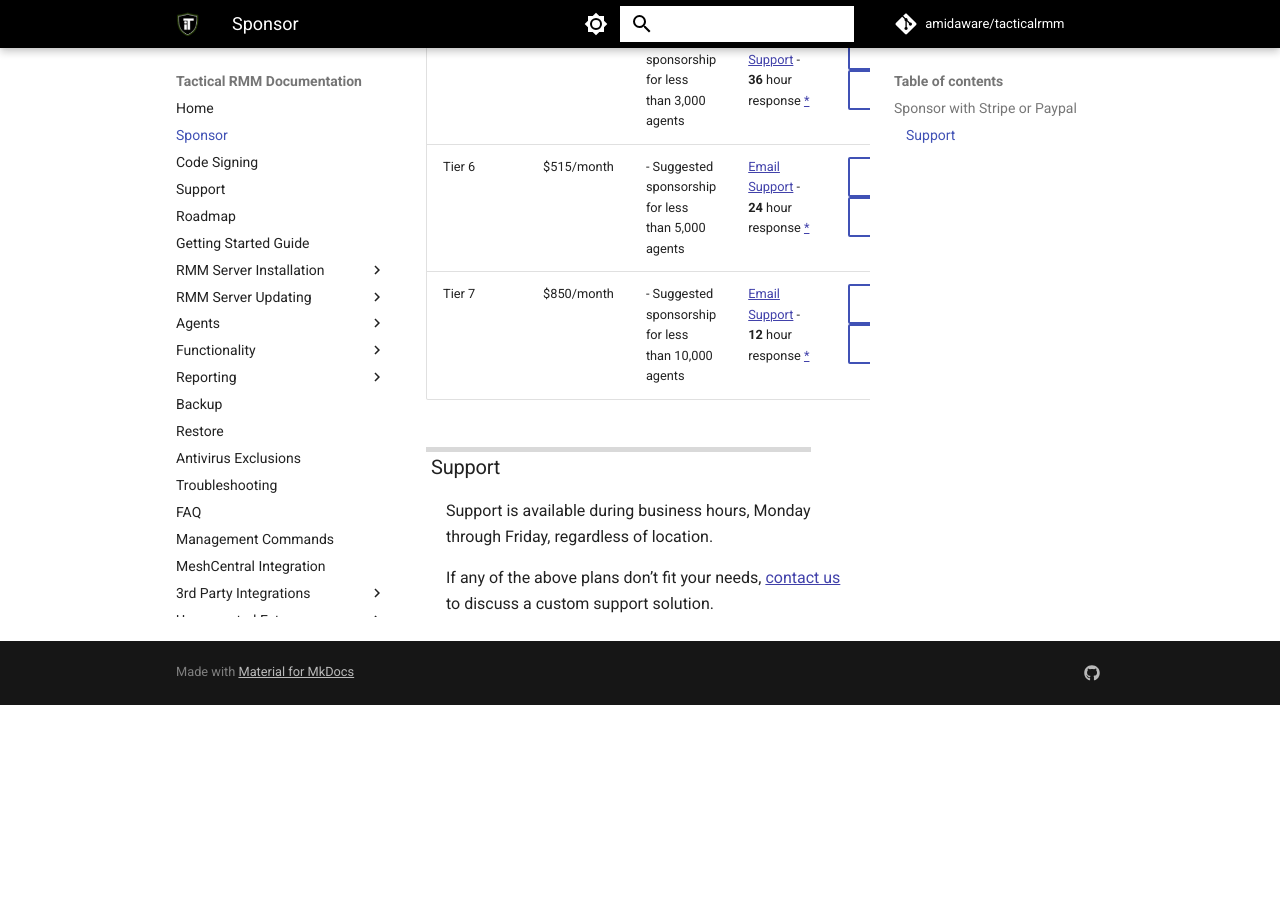
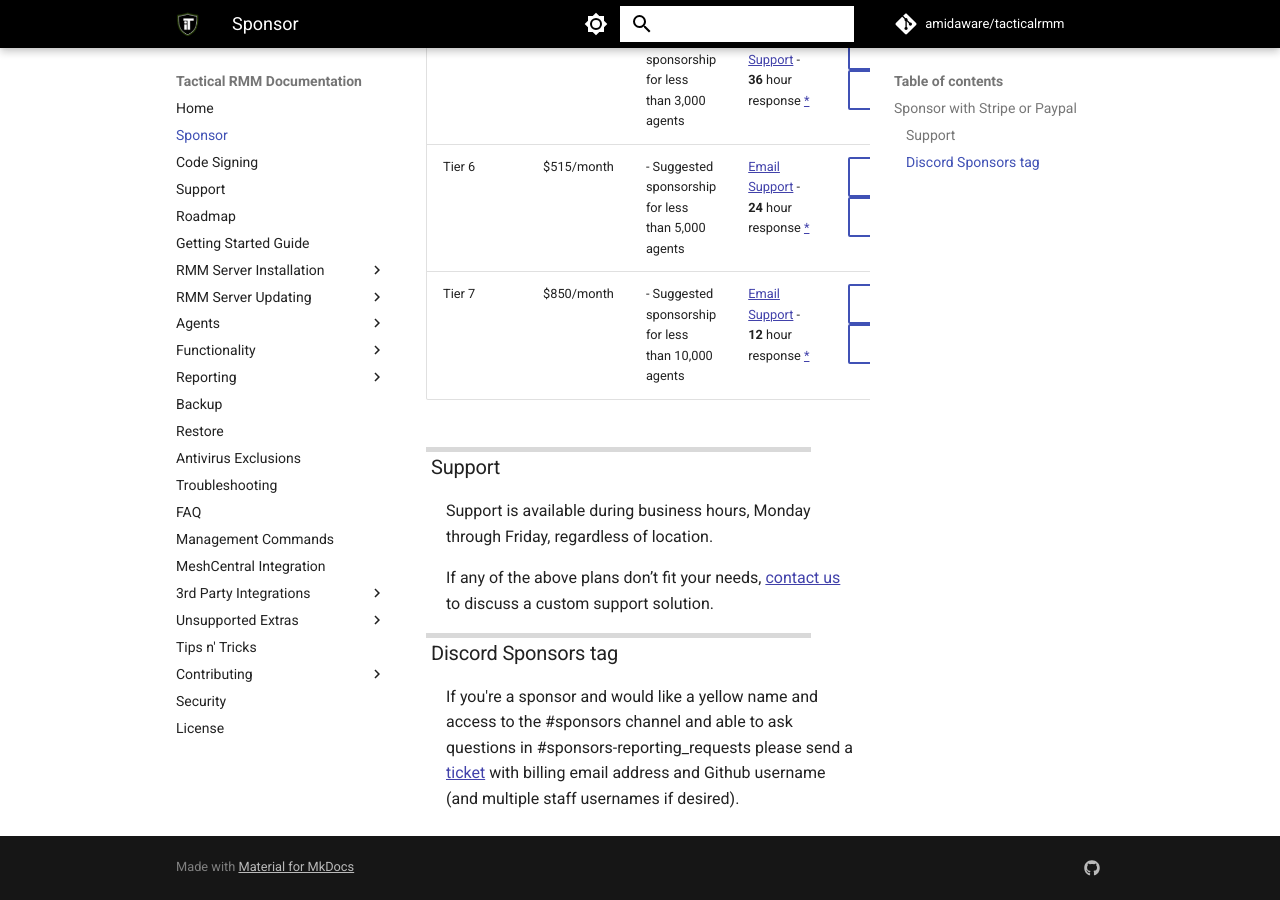
Before and after one commit to amidaware/trmm-docs, an MkDocs documentation site: the page built from docs/sponsor.md, in a window 1280 px wide and 900 px high, scrolled down 2304 px. Built offline with MkDocs 1.6.1 and Material for MkDocs 9.7.7, drawn with Linux system fonts in a browser that asks for light colours; comment, search, counter and statistics services are not loaded; before the commit the page ends 3009 px from its top, so only the background shows below that.

Commit message:
docs: add Discord sponsorship benefits and support information

```diff
--- a/docs/sponsor.md
+++ b/docs/sponsor.md
@@ -48,3 +48,7 @@
 Support is available during business hours, Monday through Friday, regardless of location.
 
 If any of the above plans don’t fit your needs, [contact us](https://support.amidaware.com) to discuss a custom support solution.
+
+### Discord Sponsors tag
+
+If you're a sponsor and would like a yellow name and access to the #sponsors channel and able to ask questions in #sponsors-reporting_requests please send a [ticket](https://support.amidaware.com/) with billing email address and Github username (and multiple staff usernames if desired).
```
